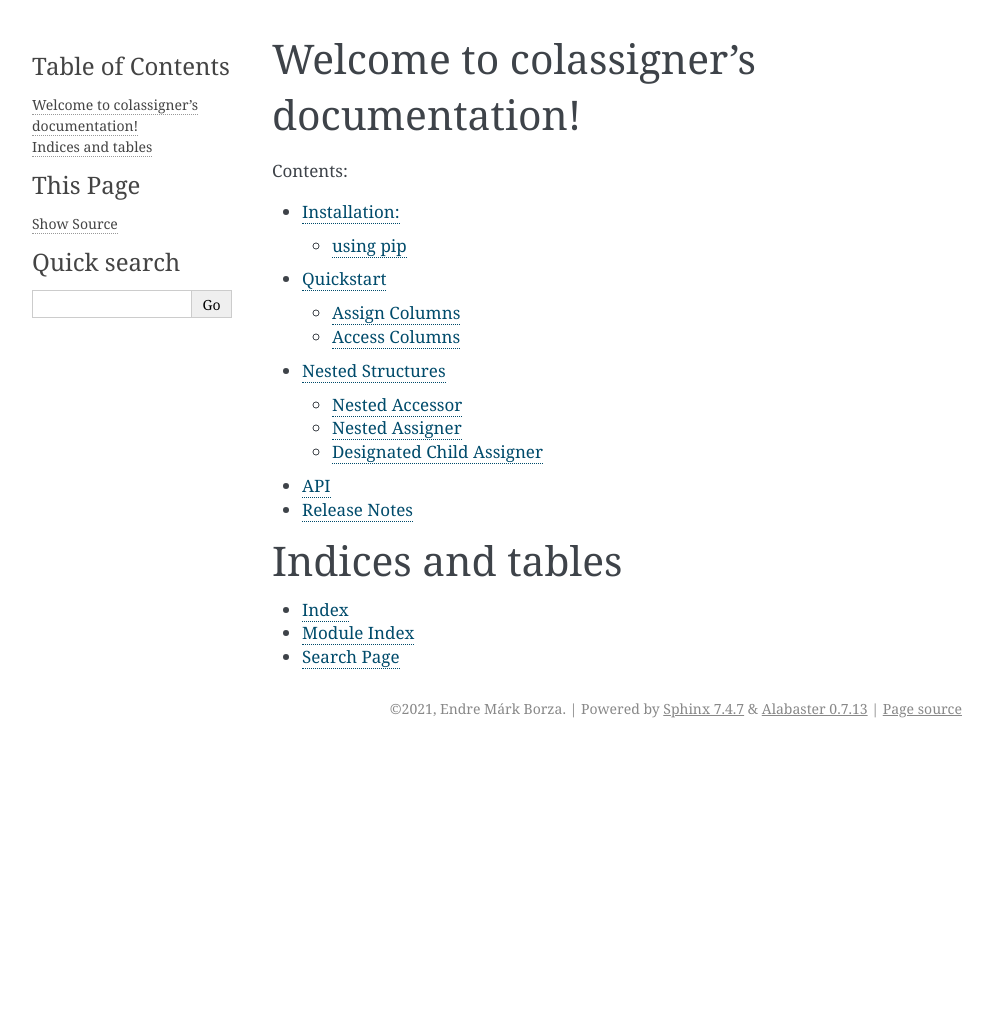
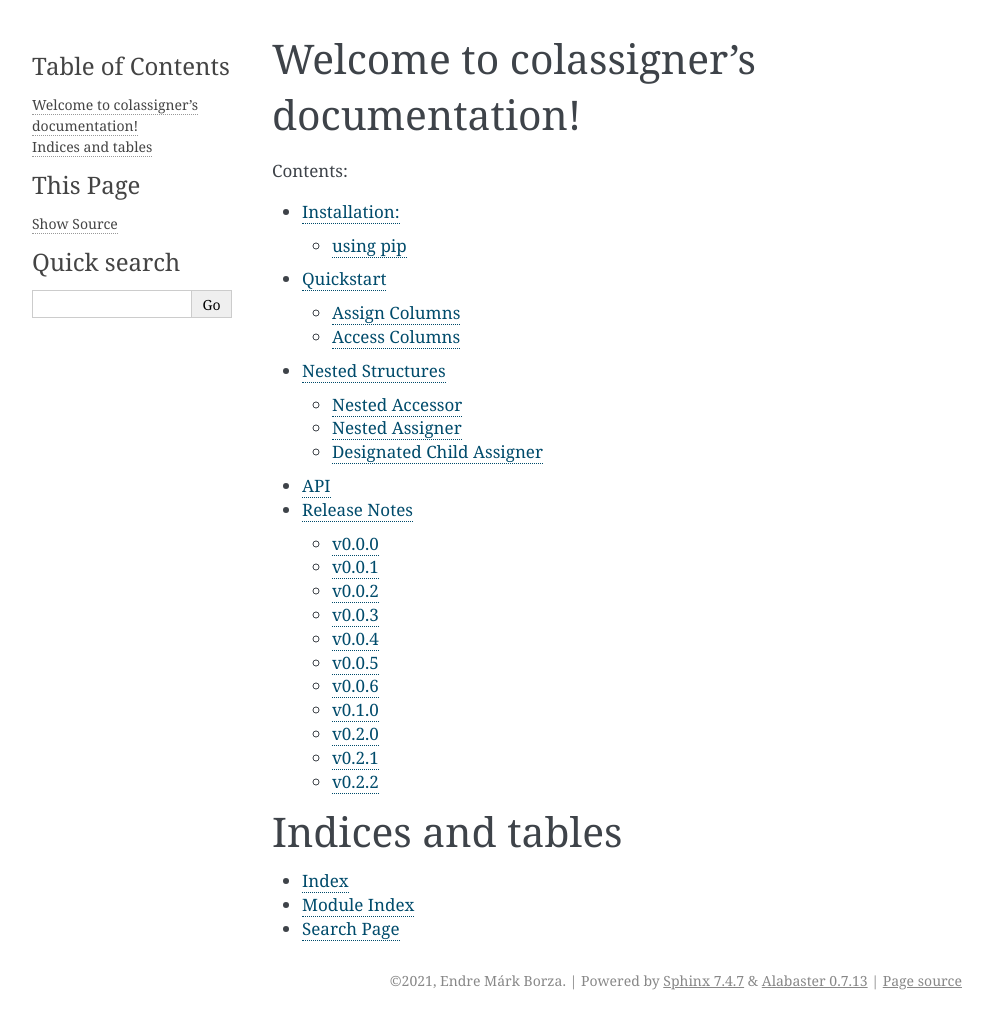
Before and after one commit to endremborza/colassigner, a Sphinx documentation site: the page built from docs/index.rst, in a window 1280 px wide. Shown: the whole page, without its empty margins (148-1141 px from the left). Built offline with Sphinx 7.4.7, drawn with Linux system fonts in a browser that asks for light colours; before the commit the page ends 900 px from its top, so only the background shows below that.

Commit message:
docs for v0.2.2

```diff
--- a/docs/release_notes/main.rst
+++ b/docs/release_notes/main.rst
@@ -4,3 +4,6 @@ Release Notes
 .. toctree::
    :maxdepth: 2
    :caption: Contents:
+   :glob:
+
+   ./*
--- /dev/null
+++ b/docs/release_notes/v0.2.2.rst
@@ -0,0 +1,4 @@
+v0.2.2
+------
+
+multidigit number fix
--- /dev/null
+++ b/docs_config/release_notes/v0.2.2.rst
@@ -0,0 +1,4 @@
+v0.2.2
+------
+
+multidigit number fix
```
Also changed, not shown: docs/api/colassigner.Col.rst (added, +7 -0 lines).
